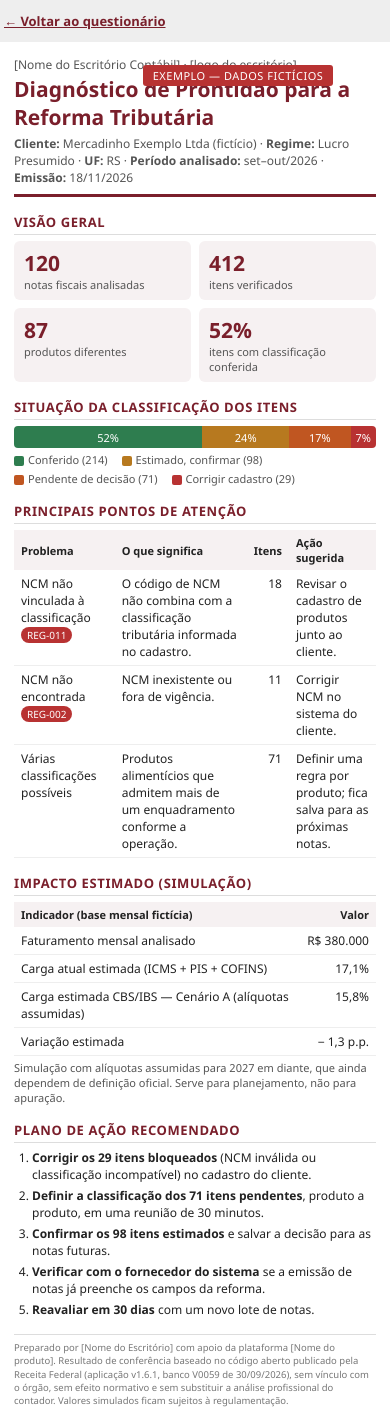
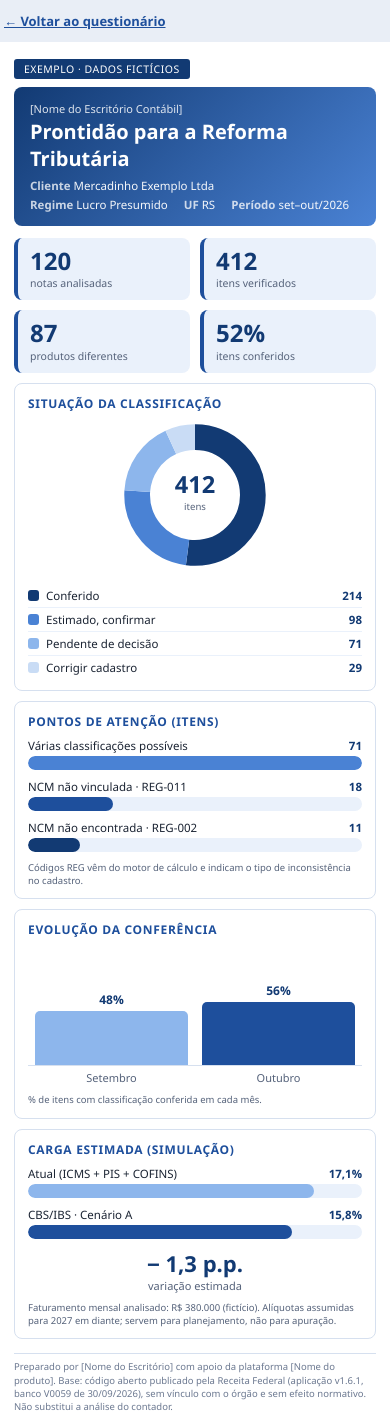
Before and after one commit to MarcoAurello/entrevistaContabil, a plain HTML site: page exemplo-relatorio.html in a window 390 px wide. Shown: the top 1416 px of the page. Drawn offline with Linux system fonts and the light colour scheme.

Commit message:
Paleta azul no questionario e relatorio de exemplo em formato grafico

```diff
--- a/css/style.css
+++ b/css/style.css
@@ -1,26 +1,26 @@
 :root {
-  --bordo: #7a1f2b;
-  --bordo-esc: #5e1721;
-  --bg: #f7f4f4;
+  --azul: #1e4f9c;
+  --azul-esc: #123a73;
+  --bg: #f3f6fb;
   --card: #ffffff;
-  --texto: #222222;
-  --suave: #5d5d5d;
-  --linha: #e3dcdd;
-  --claro: #f6f1f2;
+  --texto: #1b2433;
+  --suave: #55627a;
+  --linha: #d6e0ef;
+  --claro: #eaf1fb;
   --ok: #2e7d4f;
   --erro: #b83232;
   --foco: #1d6fd1;
 }
 @media (prefers-color-scheme: dark) {
   :root {
-    --bg: #181415;
-    --card: #231d1f;
-    --texto: #f1ebec;
-    --suave: #b5a9ab;
-    --linha: #3a3033;
-    --claro: #2c2326;
-    --bordo: #d4707e;
-    --bordo-esc: #e58b98;
+    --bg: #0f1624;
+    --card: #172033;
+    --texto: #e8eefb;
+    --suave: #9fb0cc;
+    --linha: #2a3a56;
+    --claro: #1d2a42;
+    --azul: #6ea8ff;
+    --azul-esc: #9cc3ff;
   }
 }
 
@@ -36,26 +36,26 @@ body {
 }
 .wrap { max-width: 720px; margin: 0 auto; padding: 0 16px; }
 
-.topo { background: var(--bordo-esc); color: #fff; padding: 28px 0 24px; }
-@media (prefers-color-scheme: dark) { .topo { background: #3b0f16; } }
+.topo { background: var(--azul-esc); color: #fff; padding: 28px 0 24px; }
+@media (prefers-color-scheme: dark) { .topo { background: #0c2347; } }
 .selo { display: inline-block; font-size: 12px; letter-spacing: .6px; text-transform: uppercase; background: rgba(255,255,255,.16); padding: 3px 10px; border-radius: 12px; }
 .topo h1 { font-size: 26px; line-height: 1.2; margin: 12px 0 8px; }
 .lead { margin: 0; opacity: .94; }
 
 main { padding-top: 20px; padding-bottom: 40px; }
 
-.caixa-dados { background: var(--claro); border-left: 4px solid var(--bordo); border-radius: 6px; padding: 14px 16px; margin-bottom: 22px; }
-.caixa-dados h2 { margin: 0 0 6px; font-size: 17px; color: var(--bordo); }
+.caixa-dados { background: var(--claro); border-left: 4px solid var(--azul); border-radius: 6px; padding: 14px 16px; margin-bottom: 22px; }
+.caixa-dados h2 { margin: 0 0 6px; font-size: 17px; color: var(--azul); }
 .caixa-dados p { margin: 6px 0; }
 .lista { margin: 8px 0 0; padding-left: 20px; font-size: 14px; color: var(--suave); }
 .lista li { margin-bottom: 4px; }
 
 .progresso { height: 6px; background: var(--linha); border-radius: 3px; overflow: hidden; }
-#barra { height: 100%; width: 0; background: var(--bordo); transition: width .25s ease; }
+#barra { height: 100%; width: 0; background: var(--azul); transition: width .25s ease; }
 .passo-info { font-size: 13px; color: var(--suave); margin: 6px 0 14px; }
 
 form { background: var(--card); border: 1px solid var(--linha); border-radius: 10px; padding: 18px 16px 16px; }
-.passo h2 { font-size: 20px; color: var(--bordo); margin: 0 0 14px; }
+.passo h2 { font-size: 20px; color: var(--azul); margin: 0 0 14px; }
 .apoio { margin: -6px 0 14px; color: var(--suave); font-size: 14px; }
 
 .campo { margin: 0 0 18px; border: 0; padding: 0; min-width: 0; }
@@ -83,14 +83,14 @@ input:focus-visible, select:focus-visible, textarea:focus-visible, .btn:focus-vi
 .campo.invalido > legend, .campo.invalido > label:first-child { color: var(--erro); }
 
 .op { display: flex; align-items: flex-start; gap: 10px; padding: 9px 10px; border: 1px solid var(--linha); border-radius: 8px; margin-bottom: 6px; font-weight: 400 !important; cursor: pointer; }
-.op input { margin-top: 3px; width: 18px; height: 18px; flex: none; accent-color: var(--bordo); }
-.op:has(input:checked) { border-color: var(--bordo); background: var(--claro); }
+.op input { margin-top: 3px; width: 18px; height: 18px; flex: none; accent-color: var(--azul); }
+.op:has(input:checked) { border-color: var(--azul); background: var(--claro); }
 
 .escala { display: grid; grid-template-columns: repeat(5, 1fr); gap: 8px; }
 .escala label { margin: 0 !important; font-weight: 400 !important; }
 .escala input { position: absolute; opacity: 0; }
 .escala span { display: flex; align-items: center; justify-content: center; height: 48px; border: 1px solid var(--linha); border-radius: 8px; font-weight: 700; cursor: pointer; background: var(--card); }
-.escala input:checked + span { background: var(--bordo); color: #fff; border-color: var(--bordo); }
+.escala input:checked + span { background: var(--azul); color: #fff; border-color: var(--azul); }
 .escala-leg { display: flex; justify-content: space-between; font-size: 12px; color: var(--suave); margin-top: 4px; }
 
 .ideia { background: var(--claro); border-radius: 8px; padding: 12px 14px; margin-bottom: 18px; }
@@ -101,13 +101,13 @@ input:focus-visible, select:focus-visible, textarea:focus-visible, .btn:focus-vi
 
 .btn {
   font: inherit; font-weight: 600; cursor: pointer; text-decoration: none; display: inline-block;
-  background: var(--bordo); color: #fff; border: 2px solid var(--bordo); border-radius: 8px; padding: 11px 20px; min-height: 46px;
+  background: var(--azul); color: #fff; border: 2px solid var(--azul); border-radius: 8px; padding: 11px 20px; min-height: 46px;
 }
-@media (prefers-color-scheme: dark) { .btn { color: #1a1213; } }
+@media (prefers-color-scheme: dark) { .btn { color: #0b1220; } }
 .btn:hover { filter: brightness(1.08); }
 .btn[disabled] { opacity: .6; cursor: wait; }
-.btn-sec { background: transparent; color: var(--bordo); }
-@media (prefers-color-scheme: dark) { .btn-sec { color: var(--bordo); } }
+.btn-sec { background: transparent; color: var(--azul); }
+@media (prefers-color-scheme: dark) { .btn-sec { color: var(--azul); } }
 
 .nav { display: flex; justify-content: space-between; gap: 10px; margin-top: 8px; }
 .nav .btn { flex: 1; max-width: 220px; }
--- a/exemplo-relatorio.html
+++ b/exemplo-relatorio.html
@@ -3,157 +3,215 @@
 <head>
 <meta charset="utf-8">
 <meta name="viewport" content="width=device-width, initial-scale=1">
+<meta name="robots" content="noindex">
 <title>Relatório de Prontidão — Exemplo</title>
 <style>
-  :root { --bordo:#7a1f2b; --cinza:#555; --claro:#f6f1f2; --ok:#2e7d4f; --amarelo:#b7791f; --laranja:#c05621; --verm:#b83232; }
+  :root {
+    --a1:#123a73; --a2:#1e4f9c; --a3:#4a82d4; --a4:#8db6ec; --a5:#c9dcf5; --a6:#eaf1fb;
+    --texto:#1b2433; --suave:#55627a; --linha:#d6e0ef;
+  }
   * { box-sizing: border-box; }
-  body { font-family: Segoe UI, Arial, sans-serif; color:#222; margin:0; background:#eee; }
-  .pagina { width:210mm; min-height:297mm; margin:12px auto; background:#fff; padding:14mm 15mm; position:relative; }
-  .marca-dagua { position:absolute; top:6mm; right:15mm; font-size:11px; color:#fff; background:var(--verm); padding:3px 10px; border-radius:3px; letter-spacing:.5px; }
-  header { border-bottom:3px solid var(--bordo); padding-bottom:8px; margin-bottom:12px; }
-  header .esc { font-size:12px; color:var(--cinza); }
-  h1 { margin:2px 0 0; font-size:21px; color:var(--bordo); }
-  .sub { font-size:12px; color:var(--cinza); margin-top:4px; }
-  h2 { font-size:13px; text-transform:uppercase; letter-spacing:.6px; color:var(--bordo); margin:16px 0 6px; border-bottom:1px solid #ddd; padding-bottom:3px; }
-  .cards { display:grid; grid-template-columns:repeat(4,1fr); gap:8px; }
-  .card { background:var(--claro); border-radius:6px; padding:8px 10px; }
-  .card .n { font-size:21px; font-weight:700; color:var(--bordo); }
-  .card .l { font-size:11px; color:var(--cinza); }
-  .barra { display:flex; height:22px; border-radius:4px; overflow:hidden; margin:6px 0 4px; }
-  .barra div { color:#fff; font-size:11px; display:flex; align-items:center; justify-content:center; }
-  .leg { display:flex; flex-wrap:wrap; gap:4px 14px; font-size:11px; color:var(--cinza); }
-  .leg i { display:inline-block; width:10px; height:10px; border-radius:2px; margin-right:4px; vertical-align:middle; }
-  table { width:100%; border-collapse:collapse; font-size:12px; }
-  th { text-align:left; background:var(--claro); padding:5px 7px; font-size:11px; }
-  td { padding:5px 7px; border-bottom:1px solid #eee; vertical-align:top; }
-  td.num { text-align:right; white-space:nowrap; }
-  .tag { font-size:10px; padding:1px 6px; border-radius:8px; color:#fff; white-space:nowrap; }
-  .nota { font-size:11px; color:var(--cinza); margin-top:4px; }
-  ol { margin:4px 0 0 18px; padding:0; font-size:12px; }
-  ol li { margin-bottom:4px; }
-  .rodape { position:absolute; left:15mm; right:15mm; bottom:10mm; font-size:9.5px; color:#777; border-top:1px solid #ddd; padding-top:6px; line-height:1.4; }
+  body { font-family: Segoe UI, Arial, sans-serif; color:var(--texto); margin:0; background:#e9eef6; }
   .nav-topo { max-width:210mm; margin:12px auto 0; padding:0 4px; font-size:13px; }
-  .nav-topo a { color:var(--bordo); font-weight:600; }
+  .nav-topo a { color:var(--a2); font-weight:600; }
+  .pagina { width:210mm; min-height:297mm; margin:12px auto; background:#fff; padding:13mm 14mm 22mm; position:relative; }
+  .selo { position:absolute; top:6mm; right:14mm; font-size:10.5px; color:#fff; background:var(--a1); padding:3px 10px; border-radius:3px; letter-spacing:.5px; }
+
+  header { background:linear-gradient(135deg,var(--a1),var(--a3)); color:#fff; border-radius:8px; padding:14px 16px; margin-bottom:12px; }
+  header .esc { font-size:11px; opacity:.85; }
+  header h1 { margin:2px 0 6px; font-size:20px; }
+  header .meta { display:flex; flex-wrap:wrap; gap:4px 16px; font-size:11.5px; opacity:.95; }
+  header .meta b { font-weight:600; opacity:.8; }
+
+  h2 { font-size:12px; text-transform:uppercase; letter-spacing:.7px; color:var(--a2); margin:0 0 8px; }
+  .caixa { border:1px solid var(--linha); border-radius:8px; padding:11px 13px; }
+  .grade { display:grid; gap:10px; }
+  .g4 { grid-template-columns:repeat(4,1fr); }
+  .g2 { grid-template-columns:1fr 1fr; }
+  .mt { margin-top:10px; }
+
+  .kpi { background:var(--a6); border-radius:8px; padding:10px 12px; border-left:4px solid var(--a2); }
+  .kpi .n { font-size:24px; font-weight:700; color:var(--a1); line-height:1.1; }
+  .kpi .l { font-size:10.5px; color:var(--suave); margin-top:2px; }
+
+  /* rosca */
+  .rosca-wrap { display:flex; align-items:center; gap:14px; }
+  .rosca { width:150px; height:150px; flex:none; }
+  .rosca text { font-family:inherit; }
+  .leg { list-style:none; margin:0; padding:0; font-size:11.5px; width:100%; }
+  .leg li { display:flex; align-items:center; gap:7px; padding:4px 0; border-bottom:1px solid var(--a6); }
+  .leg li:last-child { border:0; }
+  .leg i { width:11px; height:11px; border-radius:3px; flex:none; }
+  .leg b { margin-left:auto; color:var(--a1); }
+
+  /* barras horizontais */
+  .hb { margin-bottom:9px; font-size:11.5px; }
+  .hb .rot { display:flex; justify-content:space-between; margin-bottom:3px; }
+  .hb .rot b { color:var(--a1); }
+  .hb .trilho { height:14px; background:var(--a6); border-radius:7px; overflow:hidden; }
+  .hb .fill { height:100%; border-radius:7px; }
+
+  /* colunas */
+  .cols { display:flex; align-items:flex-end; justify-content:space-around; height:120px; padding-top:6px; border-bottom:1px solid var(--linha); }
+  .col { display:flex; flex-direction:column; align-items:center; justify-content:flex-end; width:46%; height:100%; }
+  .col .v { font-size:12px; font-weight:700; color:var(--a1); margin-bottom:3px; }
+  .col .b { width:100%; border-radius:5px 5px 0 0; }
+  .cols-rot { display:flex; justify-content:space-around; font-size:11px; color:var(--suave); margin-top:4px; }
+  .cols-rot span { width:46%; text-align:center; }
+
+  .var { text-align:center; margin-top:8px; font-size:11px; color:var(--suave); }
+  .var b { display:block; font-size:22px; color:var(--a1); }
+
+  .fonte { font-size:9.5px; color:var(--suave); margin-top:8px; line-height:1.4; }
+  .rodape { position:absolute; left:14mm; right:14mm; bottom:9mm; font-size:9.5px; color:#6b7890; border-top:1px solid var(--linha); padding-top:6px; line-height:1.4; }
+
+  /* página 2 */
   .pagina2 { min-height:auto; padding-bottom:22mm; }
-  .pagina2 h1 { font-size:19px; }
-  .acesso { display:grid; grid-template-columns:1fr 1fr; gap:12px; margin-top:8px; }
-  .acesso > div { background:var(--claro); border-radius:6px; padding:10px 12px; font-size:12.5px; }
-  .acesso h3 { margin:0 0 6px; font-size:13px; color:var(--bordo); }
+  .acesso { display:grid; grid-template-columns:1fr 1fr; gap:12px; }
+  .acesso > div { border-radius:8px; padding:11px 13px; font-size:12px; }
+  .acesso h3 { margin:0 0 6px; font-size:13px; }
   .acesso ul { margin:0; padding-left:18px; }
-  .acesso li { margin-bottom:3px; }
-  .nao { border-left:4px solid var(--verm); }
-  .sim { border-left:4px solid var(--ok); }
-  @media (max-width:800px) { .acesso { grid-template-columns:1fr; } }
-  @media print { .nav-topo { display:none; } }
-  @media print { body { background:#fff; } .pagina { margin:0; box-shadow:none; } @page { size:A4; margin:0; } }
-  @media (max-width:800px) { .pagina { width:auto; padding:14px; } .cards { grid-template-columns:repeat(2,1fr); } .rodape { position:static; margin-top:16px; } }
+  .acesso li { margin-bottom:4px; }
+  .sim { background:var(--a6); border-left:4px solid var(--a2); } .sim h3 { color:var(--a2); }
+  .nao { background:#f1f3f7; border-left:4px solid var(--a1); } .nao h3 { color:var(--a1); }
+  .passos { display:grid; grid-template-columns:repeat(4,1fr); gap:8px; margin-top:6px; }
+  .passos div { background:var(--a6); border-radius:8px; padding:9px; font-size:11.5px; text-align:center; }
+  .passos b { display:block; font-size:18px; color:var(--a2); }
+
+  @media (max-width:800px) {
+    .pagina { width:auto; padding:14px 14px 20px; }
+    .g4 { grid-template-columns:repeat(2,1fr); } .g2, .acesso { grid-template-columns:1fr; }
+    .passos { grid-template-columns:1fr 1fr; }
+    .rodape { position:static; margin-top:14px; } .selo { position:static; display:inline-block; margin-bottom:8px; }
+    .rosca-wrap { flex-direction:column; align-items:stretch; } .rosca { align-self:center; }
+  }
+  @media print { .nav-topo { display:none; } body { background:#fff; } .pagina { margin:0; } @page { size:A4; margin:0; } }
 </style>
 </head>
 <body>
 <div class="nav-topo"><a href="index.html">← Voltar ao questionário</a></div>
+
 <div class="pagina">
-  <div class="marca-dagua">EXEMPLO — DADOS FICTÍCIOS</div>
+  <span class="selo">EXEMPLO · DADOS FICTÍCIOS</span>
   <header>
-    <div class="esc">[Nome do Escritório Contábil] · [logo do escritório]</div>
-    <h1>Diagnóstico de Prontidão para a Reforma Tributária</h1>
-    <div class="sub"><b>Cliente:</b> Mercadinho Exemplo Ltda (fictício) · <b>Regime:</b> Lucro Presumido · <b>UF:</b> RS · <b>Período analisado:</b> set–out/2026 · <b>Emissão:</b> 18/11/2026</div>
+    <div class="esc">[Nome do Escritório Contábil]</div>
+    <h1>Prontidão para a Reforma Tributária</h1>
+    <div class="meta">
+      <span><b>Cliente</b> Mercadinho Exemplo Ltda</span>
+      <span><b>Regime</b> Lucro Presumido</span>
+      <span><b>UF</b> RS</span>
+      <span><b>Período</b> set–out/2026</span>
+    </div>
   </header>
 
-  <h2>Visão geral</h2>
-  <div class="cards">
-    <div class="card"><div class="n">120</div><div class="l">notas fiscais analisadas</div></div>
-    <div class="card"><div class="n">412</div><div class="l">itens verificados</div></div>
-    <div class="card"><div class="n">87</div><div class="l">produtos diferentes</div></div>
-    <div class="card"><div class="n">52%</div><div class="l">itens com classificação conferida</div></div>
+  <div class="grade g4">
+    <div class="kpi"><div class="n">120</div><div class="l">notas analisadas</div></div>
+    <div class="kpi"><div class="n">412</div><div class="l">itens verificados</div></div>
+    <div class="kpi"><div class="n">87</div><div class="l">produtos diferentes</div></div>
+    <div class="kpi"><div class="n">52%</div><div class="l">itens conferidos</div></div>
   </div>
 
-  <h2>Situação da classificação dos itens</h2>
-  <div class="barra">
-    <div style="width:52%;background:var(--ok)">52%</div>
-    <div style="width:24%;background:var(--amarelo)">24%</div>
-    <div style="width:17%;background:var(--laranja)">17%</div>
-    <div style="width:7%;background:var(--verm)">7%</div>
-  </div>
-  <div class="leg">
-    <span><i style="background:var(--ok)"></i>Conferido (214)</span>
-    <span><i style="background:var(--amarelo)"></i>Estimado, confirmar (98)</span>
-    <span><i style="background:var(--laranja)"></i>Pendente de decisão (71)</span>
-    <span><i style="background:var(--verm)"></i>Corrigir cadastro (29)</span>
+  <div class="grade g2 mt">
+    <div class="caixa">
+      <h2>Situação da classificação</h2>
+      <div class="rosca-wrap">
+        <svg class="rosca" viewBox="0 0 140 140" role="img" aria-label="Rosca: 52% conferido, 24% estimado, 17% pendente, 7% corrigir cadastro">
+          <g transform="rotate(-90 70 70)" fill="none" stroke-width="24">
+            <circle cx="70" cy="70" r="54" stroke="#123a73" stroke-dasharray="176.4 339.3" stroke-dashoffset="0"/>
+            <circle cx="70" cy="70" r="54" stroke="#4a82d4" stroke-dasharray="81.4 339.3" stroke-dashoffset="-176.4"/>
+            <circle cx="70" cy="70" r="54" stroke="#8db6ec" stroke-dasharray="57.7 339.3" stroke-dashoffset="-257.8"/>
+            <circle cx="70" cy="70" r="54" stroke="#c9dcf5" stroke-dasharray="23.8 339.3" stroke-dashoffset="-315.5"/>
+          </g>
+          <text x="70" y="68" text-anchor="middle" font-size="22" font-weight="700" fill="#123a73">412</text>
+          <text x="70" y="84" text-anchor="middle" font-size="9" fill="#55627a">itens</text>
+        </svg>
+        <ul class="leg">
+          <li><i style="background:#123a73"></i>Conferido<b>214</b></li>
+          <li><i style="background:#4a82d4"></i>Estimado, confirmar<b>98</b></li>
+          <li><i style="background:#8db6ec"></i>Pendente de decisão<b>71</b></li>
+          <li><i style="background:#c9dcf5"></i>Corrigir cadastro<b>29</b></li>
+        </ul>
+      </div>
+    </div>
+
+    <div class="caixa">
+      <h2>Pontos de atenção (itens)</h2>
+      <div class="hb"><div class="rot"><span>Várias classificações possíveis</span><b>71</b></div><div class="trilho"><div class="fill" style="width:100%;background:#4a82d4"></div></div></div>
+      <div class="hb"><div class="rot"><span>NCM não vinculada · REG-011</span><b>18</b></div><div class="trilho"><div class="fill" style="width:25.4%;background:#1e4f9c"></div></div></div>
+      <div class="hb"><div class="rot"><span>NCM não encontrada · REG-002</span><b>11</b></div><div class="trilho"><div class="fill" style="width:15.5%;background:#123a73"></div></div></div>
+      <div class="fonte">Códigos REG vêm do motor de cálculo e indicam o tipo de inconsistência no cadastro.</div>
+    </div>
   </div>
 
-  <h2>Principais pontos de atenção</h2>
-  <table>
-    <tr><th>Problema</th><th>O que significa</th><th style="text-align:right">Itens</th><th>Ação sugerida</th></tr>
-    <tr><td>NCM não vinculada à classificação <span class="tag" style="background:var(--verm)">REG-011</span></td><td>O código de NCM não combina com a classificação tributária informada no cadastro.</td><td class="num">18</td><td>Revisar o cadastro de produtos junto ao cliente.</td></tr>
-    <tr><td>NCM não encontrada <span class="tag" style="background:var(--verm)">REG-002</span></td><td>NCM inexistente ou fora de vigência.</td><td class="num">11</td><td>Corrigir NCM no sistema do cliente.</td></tr>
-    <tr><td>Várias classificações possíveis</td><td>Produtos alimentícios que admitem mais de um enquadramento conforme a operação.</td><td class="num">71</td><td>Definir uma regra por produto; fica salva para as próximas notas.</td></tr>
-  </table>
+  <div class="grade g2 mt">
+    <div class="caixa">
+      <h2>Evolução da conferência</h2>
+      <div class="cols">
+        <div class="col"><div class="v">48%</div><div class="b" style="height:48%;background:#8db6ec"></div></div>
+        <div class="col"><div class="v">56%</div><div class="b" style="height:56%;background:#1e4f9c"></div></div>
+      </div>
+      <div class="cols-rot"><span>Setembro</span><span>Outubro</span></div>
+      <div class="fonte">% de itens com classificação conferida em cada mês.</div>
+    </div>
 
-  <h2>Impacto estimado (simulação)</h2>
-  <table>
-    <tr><th>Indicador (base mensal fictícia)</th><th class="num" style="text-align:right">Valor</th></tr>
-    <tr><td>Faturamento mensal analisado</td><td class="num">R$ 380.000</td></tr>
-    <tr><td>Carga atual estimada (ICMS + PIS + COFINS)</td><td class="num">17,1%</td></tr>
-    <tr><td>Carga estimada CBS/IBS — Cenário A (alíquotas assumidas)</td><td class="num">15,8%</td></tr>
-    <tr><td>Variação estimada</td><td class="num">− 1,3 p.p.</td></tr>
-  </table>
-  <div class="nota">Simulação com alíquotas assumidas para 2027 em diante, que ainda dependem de definição oficial. Serve para planejamento, não para apuração.</div>
-
-  <h2>Plano de ação recomendado</h2>
-  <ol>
-    <li><b>Corrigir os 29 itens bloqueados</b> (NCM inválida ou classificação incompatível) no cadastro do cliente.</li>
-    <li><b>Definir a classificação dos 71 itens pendentes</b>, produto a produto, em uma reunião de 30 minutos.</li>
-    <li><b>Confirmar os 98 itens estimados</b> e salvar a decisão para as notas futuras.</li>
-    <li><b>Verificar com o fornecedor do sistema</b> se a emissão de notas já preenche os campos da reforma.</li>
-    <li><b>Reavaliar em 30 dias</b> com um novo lote de notas.</li>
-  </ol>
+    <div class="caixa">
+      <h2>Carga estimada (simulação)</h2>
+      <div class="hb"><div class="rot"><span>Atual (ICMS + PIS + COFINS)</span><b>17,1%</b></div><div class="trilho"><div class="fill" style="width:85.5%;background:#8db6ec"></div></div></div>
+      <div class="hb"><div class="rot"><span>CBS/IBS · Cenário A</span><b>15,8%</b></div><div class="trilho"><div class="fill" style="width:79%;background:#1e4f9c"></div></div></div>
+      <div class="var"><b>− 1,3 p.p.</b>variação estimada</div>
+      <div class="fonte">Faturamento mensal analisado: R$ 380.000 (fictício). Alíquotas assumidas para 2027 em diante; servem para planejamento, não para apuração.</div>
+    </div>
+  </div>
 
   <div class="rodape">
-    Preparado por [Nome do Escritório] com apoio da plataforma [Nome do produto]. Resultado de conferência baseado no código aberto publicado pela Receita Federal (aplicação v1.6.1, banco V0059 de 30/09/2026), sem vínculo com o órgão, sem efeito normativo e sem substituir a análise profissional do contador. Valores simulados ficam sujeitos à regulamentação.
+    Preparado por [Nome do Escritório] com apoio da plataforma [Nome do produto]. Base: código aberto publicado pela Receita Federal (aplicação v1.6.1, banco V0059 de 30/09/2026), sem vínculo com o órgão e sem efeito normativo. Não substitui a análise do contador.
   </div>
 </div>
 
 <div class="pagina pagina2" id="dados-acesso">
+  <span class="selo">EXEMPLO · DADOS FICTÍCIOS</span>
   <header>
-    <div class="esc">Transparência sobre os dados</div>
+    <div class="esc">Transparência</div>
     <h1>A quais dados a ferramenta teria acesso?</h1>
-    <div class="sub">O relatório da página anterior é inventado. Se um dia você usar a ferramenta com clientes reais, estes seriam os dados envolvidos.</div>
+    <div class="meta"><span>O relatório anterior é inventado. Estes seriam os dados num uso real.</span></div>
   </header>
 
   <div class="acesso">
     <div class="sim">
       <h3>O que a ferramenta lê</h3>
       <ul>
-        <li><b>Arquivos XML das notas fiscais</b> que você enviar (NF-e, NFC-e, NFS-e).</li>
-        <li>Dos XMLs: data, UF e município da operação, descrição, NCM, unidade e valores dos itens, e os valores de ICMS, PIS e COFINS destacados.</li>
-        <li><b>Cadastro básico do cliente</b>: regime tributário e UF, que você mesmo informa.</li>
-        <li>Suas <b>decisões de classificação</b> por produto, para lembrar nas próximas notas.</li>
+        <li><b>XMLs das notas</b> que você enviar (NF-e, NFC-e, NFS-e)</li>
+        <li>Data, UF e município da operação</li>
+        <li>Descrição, NCM, unidade e valores dos itens</li>
+        <li>ICMS, PIS e COFINS destacados</li>
+        <li>Regime e UF do cliente (você informa)</li>
+        <li>Suas decisões de classificação por produto</li>
       </ul>
     </div>
     <div class="nao">
-      <h3>O que a ferramenta NÃO acessa</h3>
+      <h3>O que NÃO acessa</h3>
       <ul>
-        <li>Seu sistema contábil, seu ERP ou os do cliente (nada é instalado nem conectado).</li>
-        <li>Certificado digital, senhas ou acesso à SEFAZ ou à Receita.</li>
-        <li>Dados bancários, folha de pagamento ou documentos fora das notas.</li>
-        <li>Nenhum dado é vendido ou compartilhado com terceiros.</li>
+        <li>Seu sistema contábil ou ERP</li>
+        <li>Certificado digital e senhas</li>
+        <li>Acesso à SEFAZ ou à Receita</li>
+        <li>Dados bancários ou folha de pagamento</li>
+        <li>Nada é vendido ou compartilhado</li>
       </ul>
     </div>
   </div>
 
-  <h2>Como os dados são tratados</h2>
-  <ol>
-    <li><b>Você escolhe o que envia.</b> Pode anonimizar os XMLs (retirar CNPJ, razão social e endereço) antes de enviar.</li>
-    <li><b>Uso restrito</b> à geração do relatório e ao teste da ferramenta.</li>
-    <li><b>Exclusão a pedido:</b> você pode solicitar a remoção dos arquivos e dos resultados a qualquer momento.</li>
-    <li><b>Termo simples de confidencialidade</b> pode ser assinado antes de qualquer envio, se você preferir.</li>
-    <li>O cálculo usa o <b>código aberto publicado pela Receita Federal</b>, mas esta iniciativa é independente e não tem vínculo com o órgão.</li>
-  </ol>
+  <h2 style="margin-top:14px">Seu controle</h2>
+  <div class="passos">
+    <div><b>1</b>Você escolhe o que envia</div>
+    <div><b>2</b>Pode anonimizar os XMLs</div>
+    <div><b>3</b>Uso só para o relatório</div>
+    <div><b>4</b>Exclusão a pedido</div>
+  </div>
 
-  <p style="margin-top:16px"><a href="index.html" style="color:var(--bordo);font-weight:600">← Voltar ao questionário</a></p>
+  <p style="margin-top:16px;font-size:13px"><a href="index.html" style="color:var(--a2);font-weight:600">← Voltar ao questionário</a></p>
 
   <div class="rodape">
-    Material de exemplo com dados fictícios. Não constitui parecer fiscal nem substitui a análise profissional do contador.
+    Material de exemplo com dados fictícios. Iniciativa independente, sem vínculo com a Receita Federal. Não constitui parecer fiscal.
   </div>
 </div>
 </body>
```
Also changed, not shown: 1 other file.
